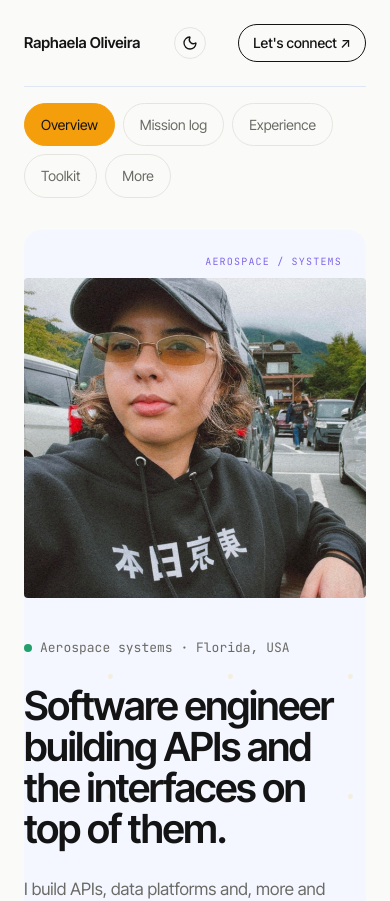
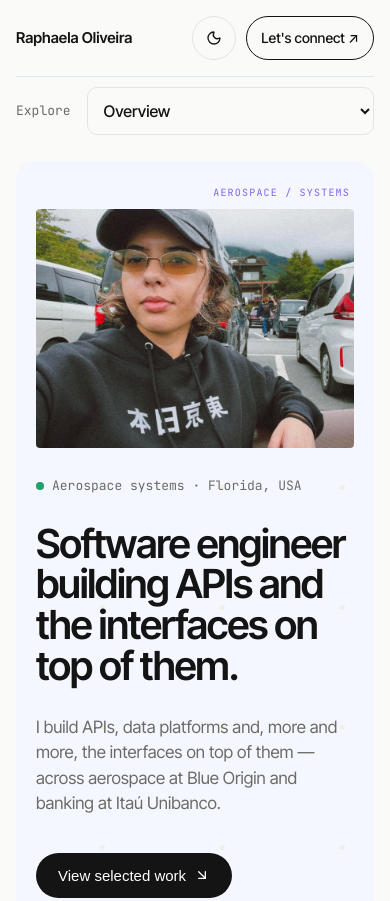
Before and after one commit to Sharkgrr/portfolio, a React (Vite) app: page / in a window 390 px wide. Shown: the top 901 px of the page. Built offline with nearby package versions, Linux system fonts and the light colour scheme.

Commit message:
feat: improve mobile responsiveness and add compact navigation

```diff
--- a/src/main.jsx
+++ b/src/main.jsx
@@ -140,6 +140,12 @@ function Navigation({ activeTab, darkMode, onNavigate, onToggleTheme }) {
         </div>
       </nav>
       <nav className="tabs" aria-label="Portfolio sections">
+        <label className="mobileMenu" htmlFor="section-menu">
+          <span className="mono">Explore</span>
+          <select id="section-menu" value={activeTab === CASE_ROUTE ? 'work' : activeTab} onChange={event => onNavigate(event.target.value)}>
+            {TAB_OPTIONS.map(tab => <option key={tab.id} value={tab.id}>{tab.label}</option>)}
+          </select>
+        </label>
         {TAB_OPTIONS.map(tab => <a key={tab.id} href={`#${tab.id}`} aria-current={activeTab === tab.id || (activeTab === CASE_ROUTE && tab.id === 'work') ? 'page' : undefined} className={activeTab === tab.id || (activeTab === CASE_ROUTE && tab.id === 'work') ? 'tab active' : 'tab'}>{tab.label}</a>)}
       </nav>
     </>
--- a/src/portal-diagram.css
+++ b/src/portal-diagram.css
@@ -51,4 +51,14 @@
 .taskBadge { font-size: 10px; color: var(--muted); border-top: 1px solid var(--line); padding-top: 8px; }
 .caseStudy .diagramNote { font-size: 12px; margin-top: 18px; }
 @media (max-width: 600px) { .awsDiagram { padding: 14px; } .diagramHeading { flex-direction: column; } .diagramShell, .diagramCloud { padding: 12px; } .diagramBranches { gap: 8px; } .diagramShell > header .mono { display: none; } .iframeContent { padding: 8px; } .diagramConnection span { font-size: 9px; overflow-wrap: anywhere; } .diagramService strong { font-size: 14px; } }
+@media (max-width: 600px) {
+  .capabilityStrip, .diagramBranches { grid-template-columns: minmax(0, 1fr); gap: 20px; }
+  .diagramHeading button { min-height: 44px; }
+  .diagramShell > header { flex-wrap: wrap; }
+  .diagramBrowser, .diagramAlb, .diagramRouter { flex-wrap: wrap; padding: 12px; }
+  .diagramBrowser code { overflow-wrap: anywhere; }
+  .cloudLabel span { display: block; margin: 6px 0 0; }
+  .iframeContent { padding: 12px; }
+  .iframeContent code, .iframeRow, .diagramService .mono, .taskBadge { font-size: 12px; }
+}
 @media (prefers-reduced-motion: reduce) { .trafficDots { animation: none; } }
--- a/src/styles.css
+++ b/src/styles.css
@@ -923,6 +923,17 @@ a:focus-visible, button:focus-visible, summary:focus-visible { outline: 3px soli
   text-underline-offset: 3px;
 }
 
+/* Allow grid/flex content to shrink without hiding horizontal overflow. */
+.page :where(main, section, article, header, footer, nav, div, li, dl) {
+  min-width: 0;
+}
+.page { overflow-wrap: anywhere; }
+.page img { max-width: 100%; }
+.page svg, .status i { flex-shrink: 0; }
+button, a { -webkit-tap-highlight-color: transparent; }
+
+.mobileMenu { display: none; }
+
 /* Responsive */
 @media (max-width: 900px) {
   .workList li {
@@ -992,20 +1003,51 @@ a:focus-visible, button:focus-visible, summary:focus-visible { outline: 3px soli
     width: 100%;
   }
 
-  .navLinks a:not(.navCta) {
-    display: none;
+  :root { --gutter: clamp(16px, 4vw, 24px); }
+
+  .nav { gap: 12px; flex-wrap: wrap; padding: 16px 0; }
+  .navLinks { gap: 10px; }
+  .themeToggle { width: 44px; height: 44px; }
+  .navLinks .navCta { min-height: 44px; display: inline-flex; align-items: center; }
+  .brand { min-height: 44px; display: inline-flex; align-items: center; }
+  .tabs { padding: 10px 0; }
+  .tabs > .tab { display: none; }
+  .mobileMenu { display: flex; align-items: center; gap: 16px; width: 100%; }
+  .mobileMenu select {
+    flex: 1;
+    min-width: 0;
+    min-height: 48px;
+    padding: 10px 12px;
+    border: 1px solid var(--line);
+    border-radius: 10px;
+    background: var(--bg);
+    color: var(--ink);
+    font: 500 16px var(--sans);
+    cursor: pointer;
   }
+  .mobileMenu select:focus-visible { outline: 3px solid var(--yellow); outline-offset: 2px; }
+  #content-panel { scroll-margin-top: 88px; }
+  .sectionHeader { gap: 16px; }
+  .featuredWork > .mono:last-child { white-space: normal; }
+  .featuredWork, .timelineCard, .metricsGrid { padding: 20px; }
+  .buyerFeature { align-items: stretch; }
+  .careerLineChart { display: none; }
+  .footerBottom div { flex-wrap: wrap; gap: 12px 24px; }
+  .footerBottom a { min-height: 44px; }
+  .caseSection > .mono { flex-shrink: 0; }
+  .caseStudy pre { max-width: 100%; }
 
   .hero {
     flex-direction: column-reverse;
     align-items: flex-start;
-    gap: 40px;
-    padding: 48px 0 64px;
+    gap: 28px;
+    padding: 48px 20px 32px;
   }
 
   .photo {
     width: 100%;
-    height: 320px;
+    height: auto;
+    aspect-ratio: 4 / 3;
   }
 
   .hero p {
@@ -1038,6 +1080,20 @@ a:focus-visible, button:focus-visible, summary:focus-visible { outline: 3px soli
     flex-direction: column;
     align-items: flex-start;
   }
+}
+
+@media (max-width: 380px) {
+  .navLinks { width: 100%; justify-content: space-between; }
+  .hero { padding-inline: 16px; }
+  .hero h1 { font-size: 34px; }
+  .heroCopy { gap: 20px; }
+  .actions { align-items: stretch; flex-direction: column; }
+  .actions > * { justify-content: center; }
+  .facts, .skillGrid { grid-template-columns: minmax(0, 1fr); gap: 20px; }
+  .workList li { grid-template-columns: minmax(0, 1fr); gap: 12px; }
+  .workBody { grid-column: auto; }
+  .rowList li { flex-direction: column; gap: 8px; }
+  .sectionHeader h2 { font-size: 28px; }
 }
 
 .page.dark {
```
